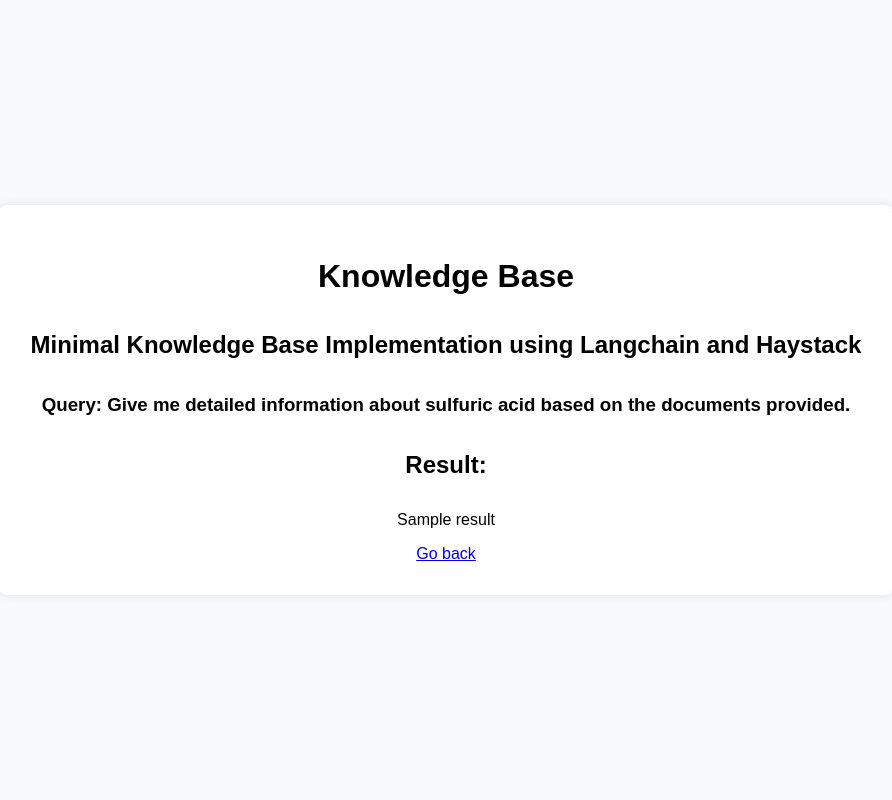
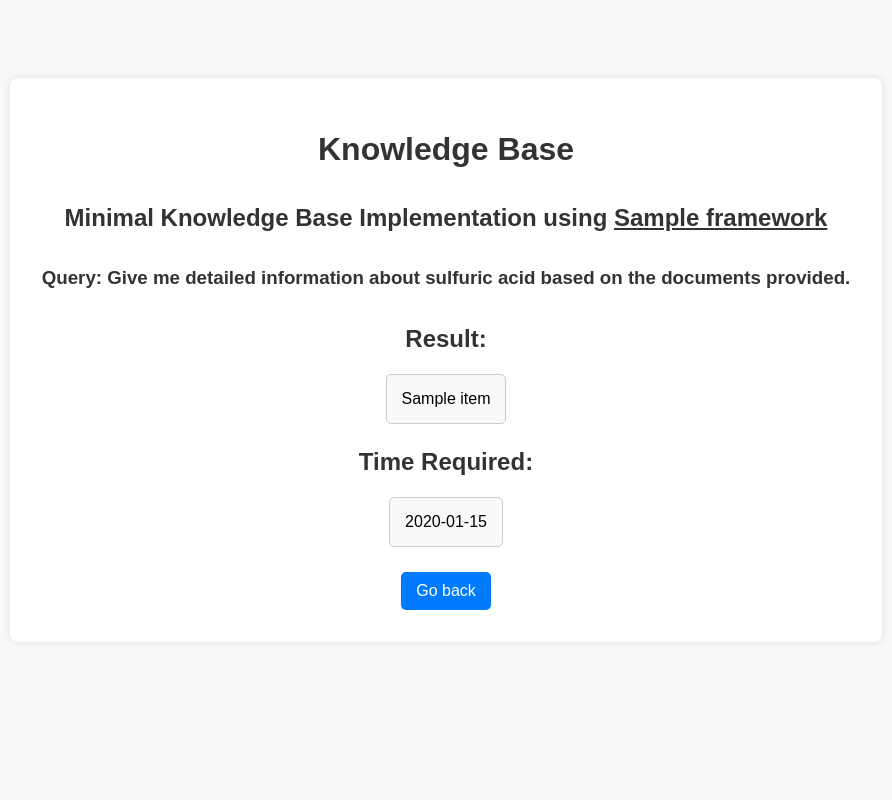
Before and after one commit to Yasho-Bapat/minimal-knowledge-base, a FastAPI app: template app/templates/result.html in a window 1280 px wide. Shown: the whole page, without its empty margins (194-1086 px from the left). Run offline with FastAPI, Linux system fonts and the light colour scheme; the template is opened without the code that fills it: most values are stand-ins (such as "Sample title", 1, 10 or a date in 2020).

Commit message:
final commit

```diff
--- a/app/app.py
+++ b/app/app.py
@@ -6,6 +6,8 @@ from fastapi.templating import Jinja2Templates
 from fastapi.staticfiles import StaticFiles
 from _haystack.minimal_KB import HaystackKnowledgeBase
 from _langchain.minimal_KB import LangchainKnowledgeBase
+
+dotenv.load_dotenv()
 
 app = FastAPI()
 templates = Jinja2Templates(directory="templates")
@@ -24,23 +26,34 @@ async def run_pipeline(request: Request, pipeline: str = Form(...)):
     if pipeline == "haystack":
         kb = HaystackKnowledgeBase(
             docs_dir="../docs/",
-            azure_api_key="ba4c5c522b134b5c8e0728f8a4264003",
-            cohere_api_key="VZsa4drkzj1Di2ki7n8nboLHuFQg3y7m03ktlFpf",
-            endpoint="https://anonymus-manatee.cognitiveservices.azure.com/",
+            azure_api_key=os.getenv("AZURE_API_KEY"),
+            cohere_api_key=os.getenv("COHERE_API_KEY"),
+            endpoint=os.getenv("ENDPOINT"),
         )
-        result = kb.run(query=query, output_file="output_haystack.txt")
+        result, time = kb.run(query=query, output_file="../_haystack/output.txt")
     elif pipeline == "langchain":
         kb = LangchainKnowledgeBase(
             docs_dir="../docs/",
-            cohere_api_key="VZsa4drkzj1Di2ki7n8nboLHuFQg3y7m03ktlFpf",
-            azure_api_key="ba4c5c522b134b5c8e0728f8a4264003",
-            endpoint="https://anonymus-manatee.cognitiveservices.azure.com/",
+            azure_api_key=os.getenv("AZURE_API_KEY"),
+            cohere_api_key=os.getenv("COHERE_API_KEY"),
+            endpoint=os.getenv("ENDPOINT"),
         )
-        result = kb.run(query=query, output_file="output_langchain.txt")
+        result, time = kb.run(query=query, output_file="../_langchain/output.txt")
 
     return templates.TemplateResponse(
-        "result.html", {"request": request, "result": result}
+        "result.html",
+        {
+            "request": request,
+            "framework": pipeline,
+            "result": result.split(". "),
+            "time": time,
+        },
     )
+
+
+@app.post("/requery")
+async def requery(query: str = Form(...)):
+    pass
 
 
 if __name__ == "__main__":
--- a/app/static/style.css
+++ b/app/static/style.css
@@ -6,7 +6,7 @@ body {
     display: flex;
     justify-content: center;
     align-items: center;
-    height: 100vh;
+    height: 90vh;
 }
 
 .container {
@@ -20,6 +20,8 @@ body {
     justify-content: center;
     align-items: center;
     max-width: 80%;
+    /*max-height: 95%;*/
+    overflow-y: scroll;
 }
 
 h1, h2, h3 {
@@ -115,3 +117,7 @@ button:hover {
     font-weight: bold;
     color: #155724;
 }
+
+#illustration {
+    display: flex;
+}
--- a/app/templates/result.html
+++ b/app/templates/result.html
@@ -5,15 +5,62 @@
     <meta name="viewport" content="width=device-width, initial-scale=1.0">
     <title>Result</title>
     <link rel="stylesheet" href="/static/style.css">
+    <style>
+        body {
+            font-family: Arial, sans-serif;
+        }
+        .container {
+            margin: 20px;
+            overflow-y: auto;
+            max-height: 95vh;
+        }
+        h1, h2, h3 {
+            color: #333;
+        }
+        p {
+            line-height: 1.6;
+        }
+        .result-details {
+            border: 1px solid #ccc;
+            padding: 15px;
+            border-radius: 5px;
+            background-color: #f9f9f9;
+            margin: 5px;
+        }
+        .back-link {
+            display: inline-block;
+            margin-top: 20px;
+            padding: 10px 15px;
+            background-color: #007bff;
+            color: white;
+            text-decoration: none;
+            border-radius: 5px;
+        }
+        .back-link:hover {
+            background-color: #0056b3;
+        }
+    </style>
 </head>
 <body>
     <div class="container">
         <h1>Knowledge Base</h1>
-        <h2>Minimal Knowledge Base Implementation using Langchain and Haystack</h2>
+        <h2>Minimal Knowledge Base Implementation using <b><u>{{ framework }}</u></b></h2>
         <h3>Query: Give me detailed information about sulfuric acid based on the documents provided.</h3>
-        <h2>Result: </h2>
-        <p>{{ result }}</p>
-        <a href="/">Go back</a>
+        <h2>Result:</h2>
+        {% for item in result %}
+        <div class="result-details">
+            {{ item | safe }}
+        </div>
+        {% endfor %}
+
+        <h2>Time Required:</h2>
+        {% for t in time %}
+        <div class="result-details">
+            {{ t | safe }}
+            <br>
+        </div>
+        {% endfor %}
+        <a href="/" class="back-link">Go back</a>
     </div>
 </body>
 </html>
```
Also changed, not shown: _haystack/minimal_KB.py (+12 -6 lines), _haystack/output.txt (+6 -20 lines), _langchain/minimal_KB.py (+13 -8 lines), _langchain/output.txt (+9 -13 lines), app/output_haystack.txt (deleted, +0 -31 lines), app/output_langchain.txt (deleted, +0 -23 lines), app/templates/index.html (+35 -7 lines), app/static/illustration.png (added).
